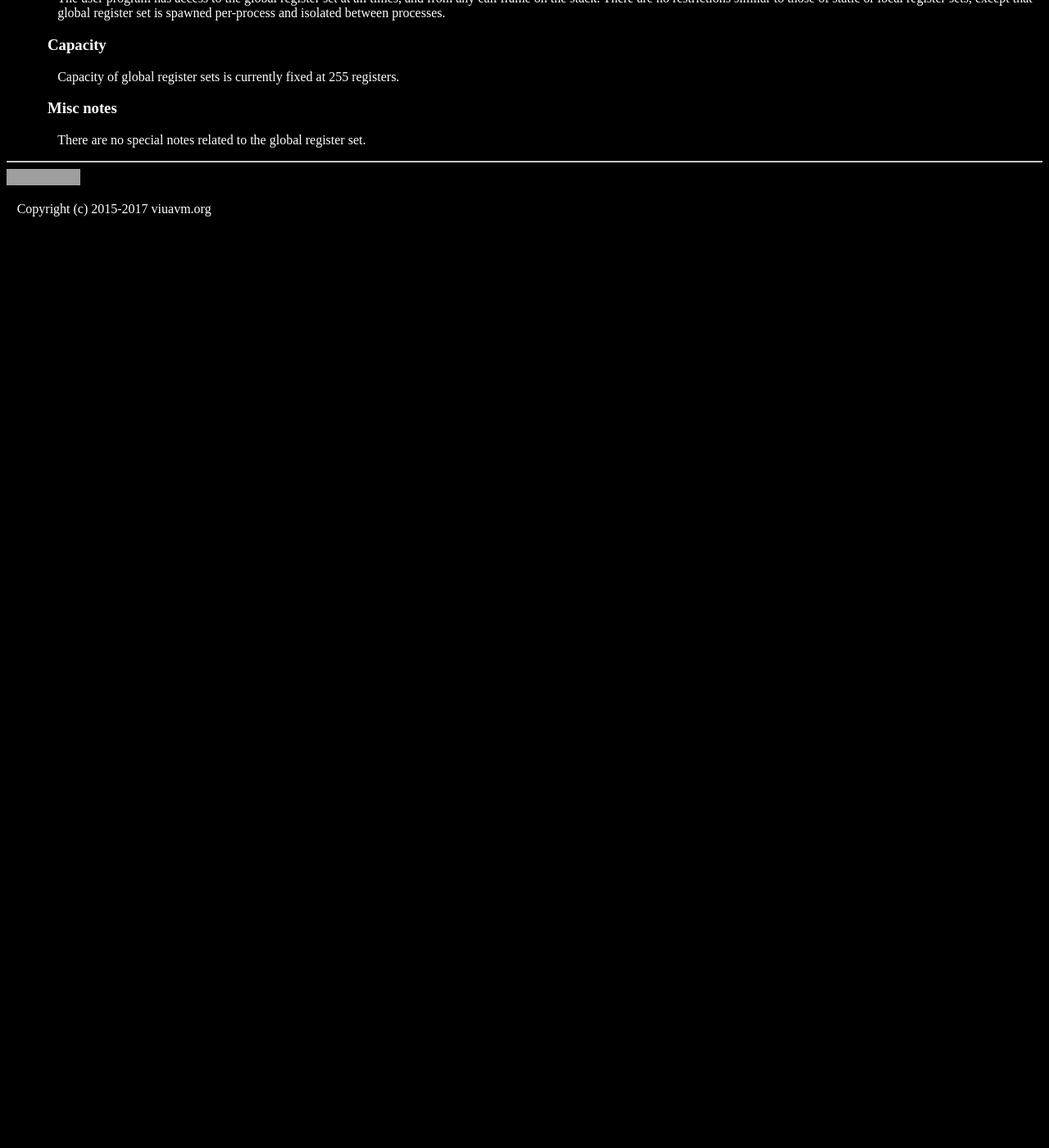
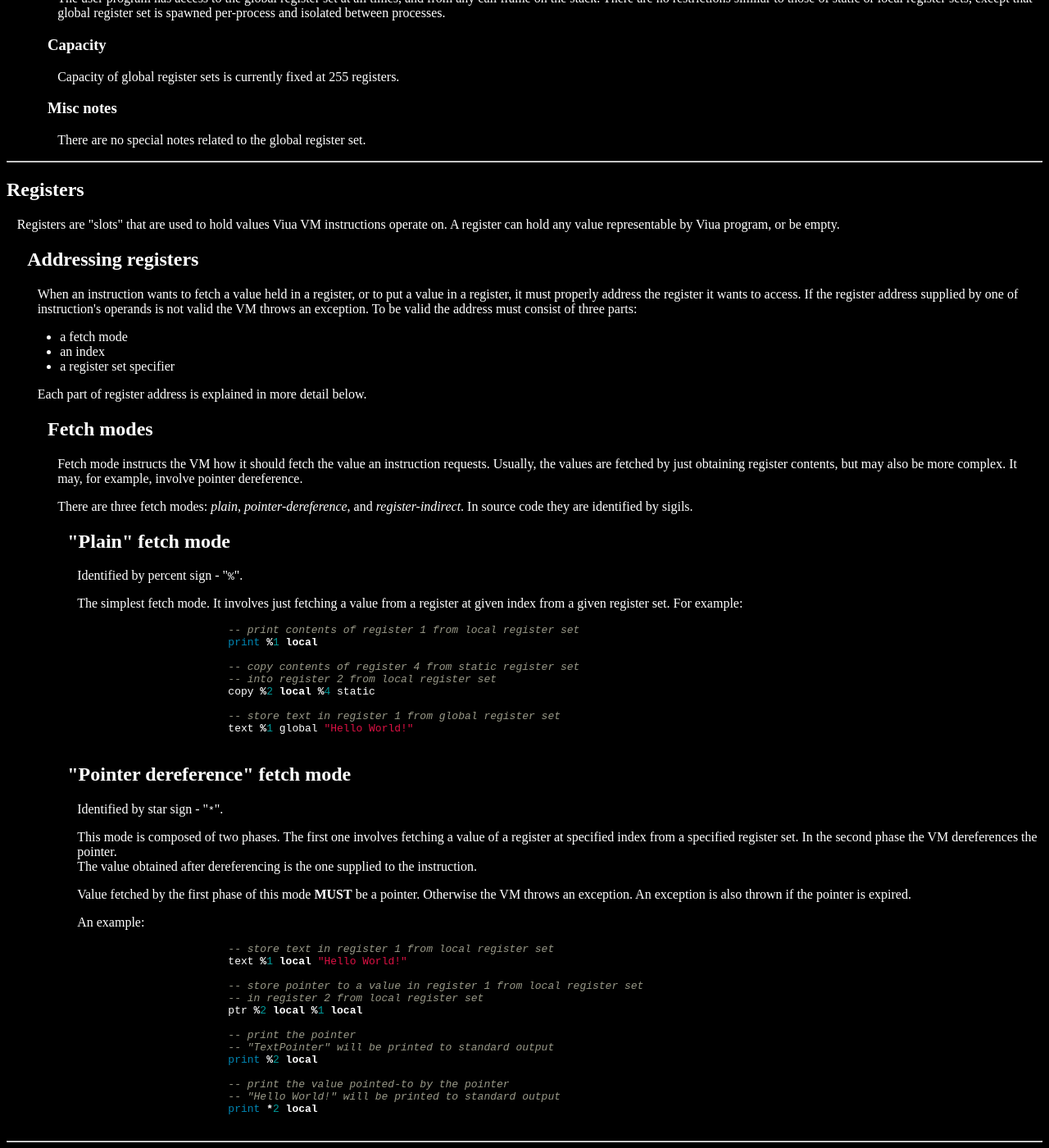
Before and after one commit to marekjm/docs.viuavm.org, a Jekyll site: the page built from _manuals/registers.html, in a window 1280 px wide and 1400 px high, scrolled down 1517 px. Shown: the whole window at 82% size. Built offline with Jekyll 4.4.1, drawn with Linux system fonts in a browser that asks for light colours; before the commit the page ends 1797 px from its top, so only the background shows below that; grey boxes are pictures that could not be loaded.

Commit message:
Add information about plain and pointer-dereference fetch modes

```diff
--- a/_manuals/registers.html
+++ b/_manuals/registers.html
@@ -177,3 +177,118 @@ summary: >
         </section>
     </section>
 </section>
+
+<hr>
+
+<section>
+    <h1> Registers </h1>
+
+    <p>
+        Registers are "slots" that are used to hold values Viua VM instructions operate on.
+        A register can hold any value representable by Viua program, or be empty.
+    </p>
+
+    <section>
+        <h2> Addressing registers </h2>
+
+        <p>
+            When an instruction wants to fetch a value held in a register, or to put a value in a register, it must properly address the register it wants to access.
+            If the register address supplied by one of instruction's operands is not valid the VM throws an exception.
+            To be valid the address must consist of three parts:
+        </p>
+
+        <ul>
+            <li> a fetch mode </li>
+            <li> an index </li>
+            <li> a register set specifier </li>
+        </ul>
+
+        <p>
+            Each part of register address is explained in more detail below.
+        </p>
+
+        <section>
+            <h2> Fetch modes </h2>
+
+            <p>
+                Fetch mode instructs the VM how it should fetch the value an instruction requests.
+                Usually, the values are fetched by just obtaining register contents, but may also be more complex.
+                It may, for example, involve pointer dereference.
+            </p>
+
+            <p>
+                There are three fetch modes: <em>plain</em>, <em>pointer-dereference</em>, and <em>register-indirect</em>.
+                In source code they are identified by sigils.
+            </p>
+
+            <section>
+                <h2> "Plain" fetch mode </h2>
+
+                <p>
+                    Identified by percent sign - "<code>%</code>".
+                </p>
+
+                <p>
+                    The simplest fetch mode.
+                    It involves just fetching a value from a register at given index from a given register set.
+                    For example:
+                </p>
+
+                {% highlight lua %}
+                    -- print contents of register 1 from local register set
+                    print %1 local
+
+                    -- copy contents of register 4 from static register set
+                    -- into register 2 from local register set
+                    copy %2 local %4 static
+
+                    -- store text in register 1 from global register set
+                    text %1 global "Hello World!"
+                {% endhighlight %}
+            </section>
+
+            <section>
+                <h2> "Pointer dereference" fetch mode </h2>
+
+                <p>
+                    Identified by star sign - "<code>*</code>".
+                </p>
+
+                <p>
+                    This mode is composed of two phases.
+                    The first one involves fetching a value of a register at specified index from a specified register set.
+                    In the second phase the VM dereferences the pointer.
+                    <br>
+                    The value obtained after dereferencing is the one supplied to the instruction.
+                </p>
+
+                <p>
+                    Value fetched by the first phase of this mode <strong>MUST</strong> be a pointer.
+                    Otherwise the VM throws an exception.
+                    An exception is also thrown if the pointer is expired.
+                </p>
+
+                <p>
+                    An example:
+                </p>
+
+                {% highlight lua %}
+                    -- store text in register 1 from local register set
+                    text %1 local "Hello World!"
+
+                    -- store pointer to a value in register 1 from local register set
+                    -- in register 2 from local register set
+                    ptr %2 local %1 local
+
+                    -- print the pointer
+                    -- "TextPointer" will be printed to standard output
+                    print %2 local
+
+                    -- print the value pointed-to by the pointer
+                    -- "Hello World!" will be printed to standard output
+                    print *2 local
+                {% endhighlight %}
+            </section>
+        </section>
+    </section>
+</section>
```
